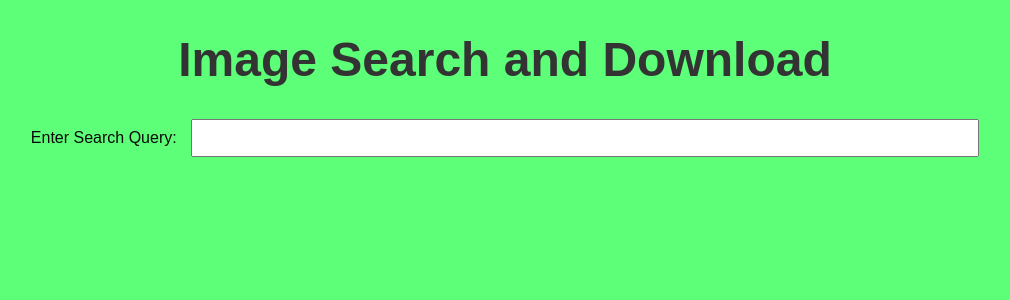
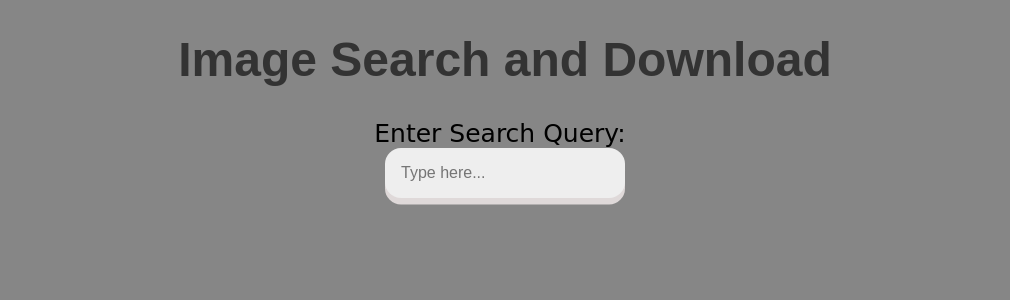
Before and after one commit to Kanaheya/Image_scrapper, a Flask app: page / in a window 1280 px wide. Shown: the top 300 px of the page, without its empty margins (135-1145 px from the left). Run offline with Flask 3, Linux system fonts and the light colour scheme.

Commit message:
Image Scrapper (Modified
Change

```diff
--- a/app.py
+++ b/app.py
@@ -1,4 +1,6 @@
 from flask import Flask, render_template, request
+from flask import Flask, send_from_directory
+import os
 from selenium import webdriver
 from selenium.webdriver.common.keys import Keys
 from bs4 import BeautifulSoup
--- a/static/style.css
+++ b/static/style.css
@@ -1,6 +1,6 @@
 body {
     font-family: 'Arial', sans-serif;
-    background-color: #5cff77;
+    background-color: #868686;
     margin: 0;
     padding: 0;
 }
@@ -17,6 +17,7 @@ h1{
     font-family: sans-serif;
     font-size: xxx-large;
     text-align: center;
+
 }
 h1, h2 {
     color: #333;
@@ -28,10 +29,11 @@ form {
 }
 
 label {
-    font-size: 16px;
+    font-size: 25px;
     margin-right: 10px;
-    color: #0a0808;
-    text-align: center;
+    color: #000000;
+    text-align: left;
+    font-family: cursive;
 }
 
 input[type="text"] {
@@ -39,6 +41,21 @@ input[type="text"] {
     padding: 8px;
     width: 60%;
 }
+.input-wrapper input {
+    background-color: #eee;
+    border: none;
+    padding: 1rem;
+    font-size: 1rem;
+    width: 13em;
+    border-radius: 1rem;
+    color: lightcoral;
+    box-shadow: 0 0.4rem #dfd9d9;
+    cursor: pointer;
+  }
+
+  .input-wrapper input:focus {
+    outline-color: lightcoral;
+  }
 
 button {
     font-size: 16px;
--- a/templates/index.html
+++ b/templates/index.html
@@ -8,15 +8,17 @@
 
         <link rel="stylesheet" type="text/css" href="{{ url_for('static', filename='style.css') }}">
 
-
     </head>
 
 <body>
+
     <h1>Image Search and Download</h1>
 
     <form method="post">
         <label for="query">Enter Search Query:</label>
-        <input type="text" id="query" name="query" required>
+        <div class="input-wrapper">
+            <input type="text" id="query" placeholder="Type here..." name="query" class="input">
+        </div>
 
     </form>
     {% if image_files %}
```
Also changed, not shown: templates/style.css (deleted, +0 -61 lines), static/background.jpg (added).
